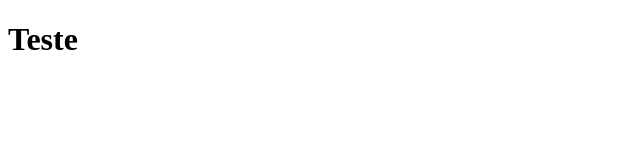
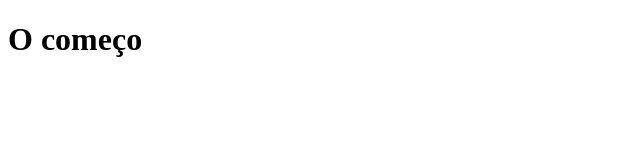
Before and after one commit to guiestrela/Clone-TabNews, a Next.js app: page / in a window 1280 px wide. Shown: the top 160 px of the page, without its empty margins (0-640 px from the left). Built offline with nearby package versions, Linux system fonts and the light colour scheme.

Commit message:
style: change title to "O começo"

```diff
--- a/pages/index.js
+++ b/pages/index.js
@@ -1,6 +1,6 @@
 function Home() {
     return(
-        <h1>Teste</h1>
+        <h1>O começo</h1>
     )
 }
 
```
